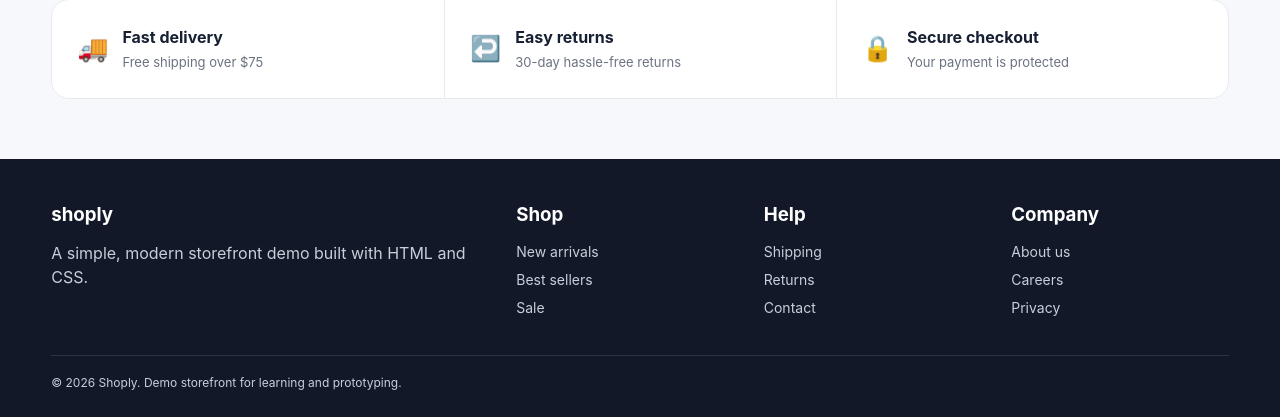
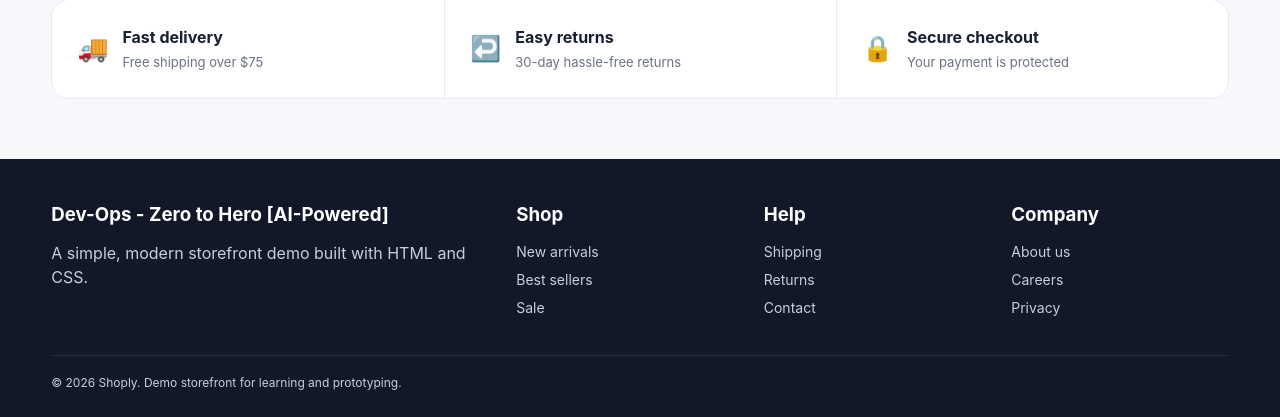
Before and after one commit to sumeetgaurav/e-commerce-github-actions_v2, a Flask app: page / in a window 1280 px wide. Shown: the part 1379-1796 px from the top of the page. Run offline with Flask 3, Linux system fonts and the light colour scheme.

Commit message:
added minor change

```diff
--- a/templates/index.html
+++ b/templates/index.html
@@ -323,7 +323,7 @@
     <div class="container">
       <div class="footer-grid">
         <div>
-          <h3>shoply</h3>
+          <h3>Dev-Ops - Zero to Hero [AI-Powered]</h3>
           <p>A simple, modern storefront demo built with HTML and CSS.</p>
         </div>
         <div>
```
